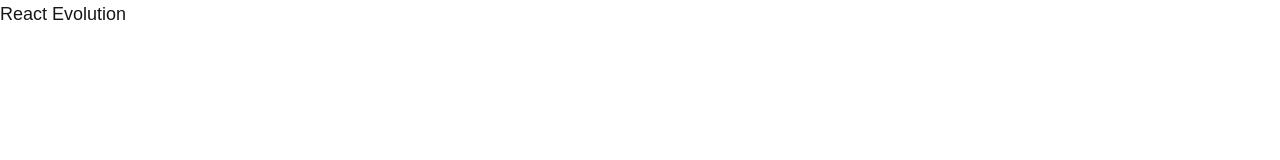
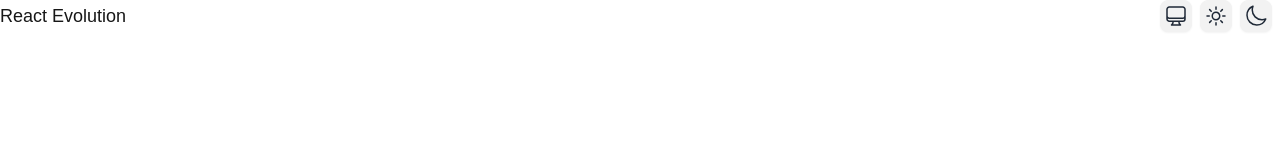
Before and after one commit to p2well/react-evo, a Next.js app: page / in a window 1280 px wide. Shown: the top 160 px of the page. Built offline with nearby package versions, Linux system fonts and the light colour scheme.

Commit message:
Add initial color mode selector

```diff
--- a/src/app/page.tsx
+++ b/src/app/page.tsx
@@ -18,6 +18,57 @@
         <div className="font-medium text-lg text-nowrap pr-4">
           React Evolution
         </div>
+        <div className="container flex flex-grow justify-center"></div>
+        <div className="flex flex-row items-center text-nowrap pl-4">
+          <button className="btn btn-square btn-sm mr-2 dark:bg-primary-500 dark:text-black dark:hover:bg-primary-600 dark:focus:bg-primary-600 dark:active:bg-primary-700">
+            <svg
+              xmlns="http://www.w3.org/2000/svg"
+              fill="none"
+              viewBox="0 0 24 24"
+              strokeWidth={1.5}
+              stroke="currentColor"
+              className="size-6"
+            >
+              <path
+                strokeLinecap="round"
+                strokeLinejoin="round"
+                d="M9 17.25v1.007a3 3 0 0 1-.879 2.122L7.5 21h9l-.621-.621A3 3 0 0 1 15 18.257V17.25m6-12V15a2.25 2.25 0 0 1-2.25 2.25H5.25A2.25 2.25 0 0 1 3 15V5.25m18 0A2.25 2.25 0 0 0 18.75 3H5.25A2.25 2.25 0 0 0 3 5.25m18 0V12a2.25 2.25 0 0 1-2.25 2.25H5.25A2.25 2.25 0 0 1 3 12V5.25"
+              />
+            </svg>
+          </button>
+          <button className="btn btn-square btn-sm mr-2 dark:bg-primary-500 dark:text-black dark:hover:bg-primary-600 dark:focus:bg-primary-600 dark:active:bg-primary-700">
+            <svg
+              xmlns="http://www.w3.org/2000/svg"
+              fill="none"
+              viewBox="0 0 24 24"
+              strokeWidth={1.5}
+              stroke="currentColor"
+              className="size-6"
+            >
+              <path
+                strokeLinecap="round"
+                strokeLinejoin="round"
+                d="M12 3v2.25m6.364.386-1.591 1.591M21 12h-2.25m-.386 6.364-1.591-1.591M12 18.75V21m-4.773-4.227-1.591 1.591M5.25 12H3m4.227-4.773L5.636 5.636M15.75 12a3.75 3.75 0 1 1-7.5 0 3.75 3.75 0 0 1 7.5 0Z"
+              />
+            </svg>
+          </button>
+          <button className="btn btn-square btn-sm mr-2 dark:bg-primary-500 dark:text-black dark:hover:bg-primary-600 dark:focus:bg-primary-600 dark:active:bg-primary-700">
+            <svg
+              xmlns="http://www.w3.org/2000/svg"
+              fill="none"
+              viewBox="0 0 24 24"
+              strokeWidth={1.5}
+              stroke="currentColor"
+              className="size-6"
+            >
+              <path
+                strokeLinecap="round"
+                strokeLinejoin="round"
+                d="M21.752 15.002A9.72 9.72 0 0 1 18 15.75c-5.385 0-9.75-4.365-9.75-9.75 0-1.33.266-2.597.748-3.752A9.753 9.753 0 0 0 3 11.25C3 16.635 7.365 21 12.75 21a9.753 9.753 0 0 0 9.002-5.998Z"
+              />
+            </svg>
+          </button>
+        </div>
       </header>
       <main id="main" className="container flex flex-grow justify-center">
         <div className="flex justify-between">
```
